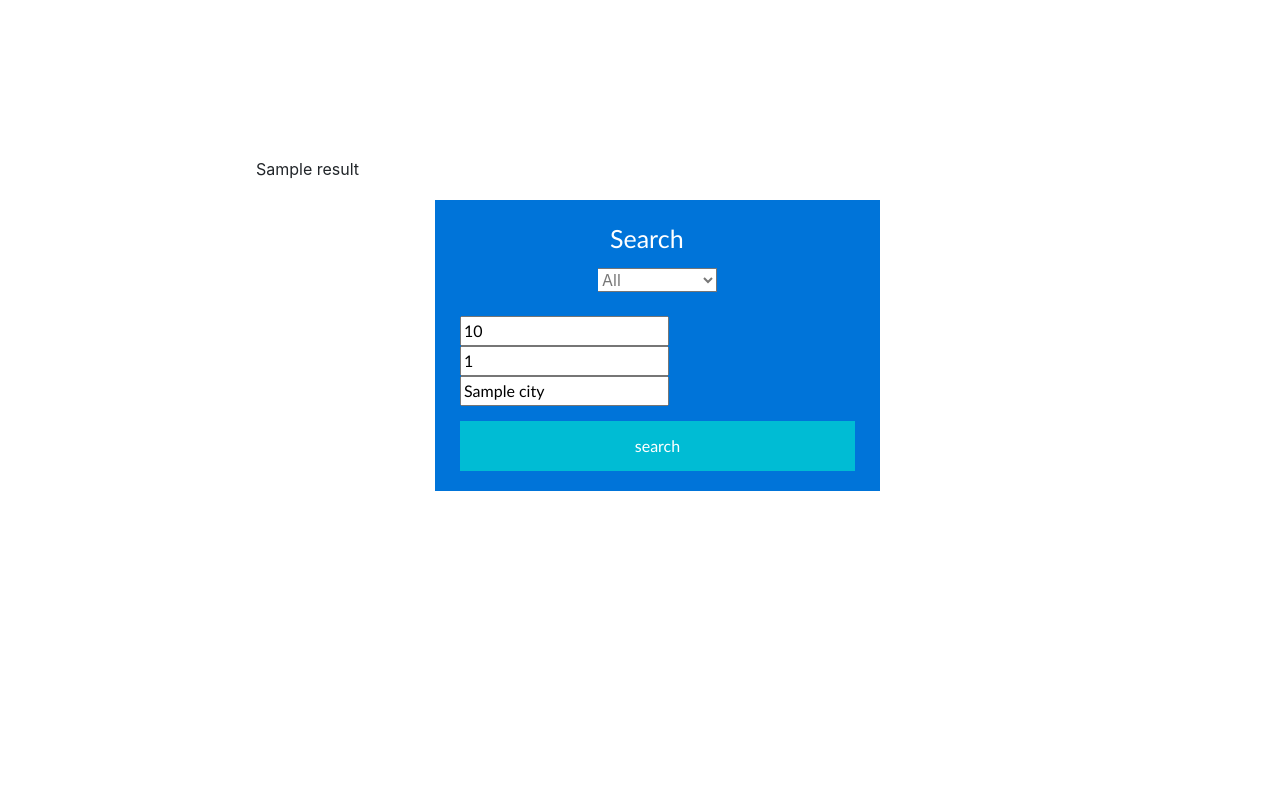
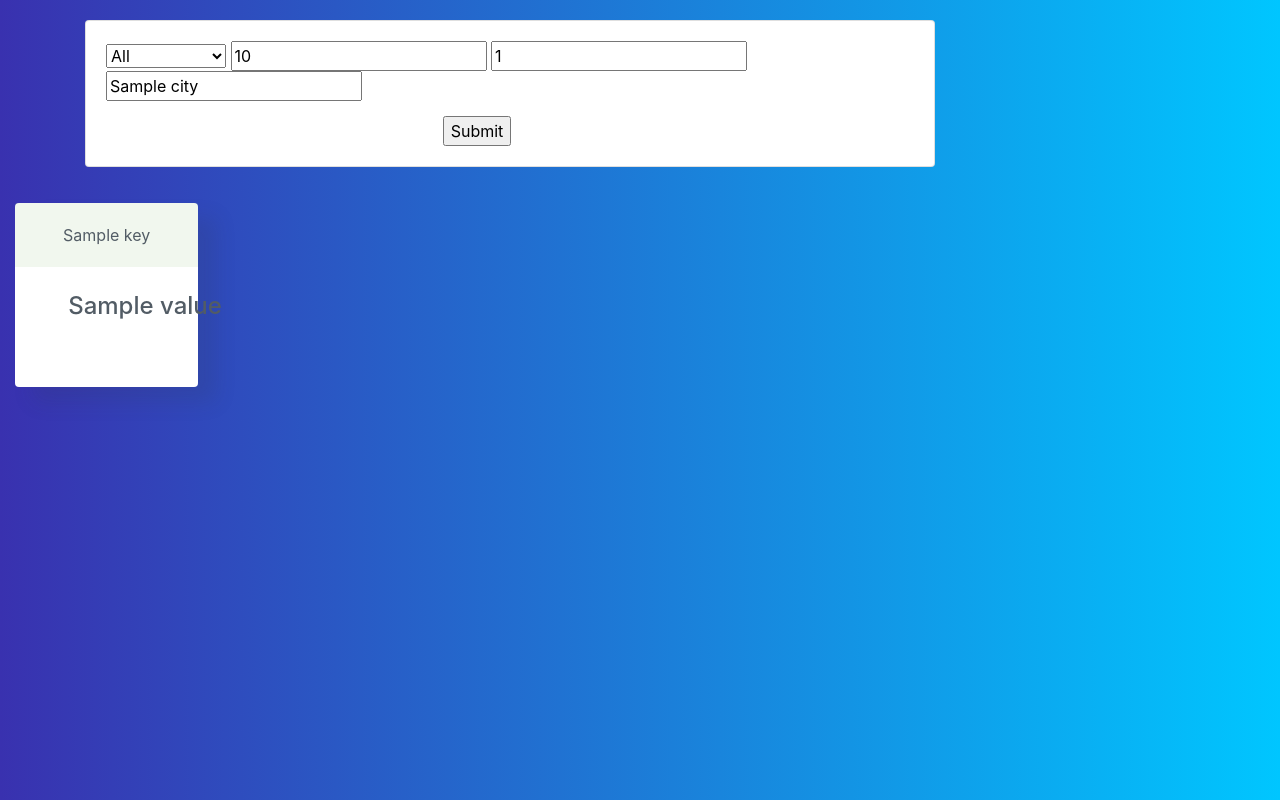
Before and after one commit to m0bi5/realtor, a Django app: template Django/realtor/search/templates/search/search.html in a window 1280 px wide. Run offline with Django 3.2, Linux system fonts and the light colour scheme; the template is opened without the code that fills it: most values are stand-ins (such as "Sample title", 1, 10 or a date in 2020); data that the repository does not hold is empty; some libraries are stand-ins or nearby versions.

Commit message:
search modified

```diff
--- a/Django/realtor/search/templates/search/search.html
+++ b/Django/realtor/search/templates/search/search.html
@@ -1,6 +1,11 @@
-<!-- <form action="{% url 'search' %}" method="post">
+<form action="{% url 'search' %}" method="post">
 {% csrf_token %}
-<select name="type">
+
+<div class="container" style="padding-top: 20px">
+  <div class="card" style="width:850px">
+
+  <div class="card-body">
+     <select name="type" >
 
 	{% if All %}
 		<option selected>All</option>
@@ -29,7 +34,6 @@
 	<input name="price" placeholder="Filter by price">
 	{% endif %}
 
-
   {% if size %}
 	<input name="size" value="{{size}}">
 {% else %}
@@ -43,117 +47,66 @@
 	<input name="city" placeholder="Filter by city">
 {% endif %}
 
+	<br>
 
-<input type="submit" placeholder="Search">
+ 	<div style="padding-top: 15px">
+       <input type="submit" placeholder="Search" class="offset-md-5">
+   </div>
+
+  </div>
+</div>
+</div>
+
+
+
+
+
+
+
+
+
 </form>
+
+
 
 {% if result %}
 
 <div id="result">
-{{result}}
-</div>
-
-{% endif %} -->
-
-
 	{% load static %}
-
 <html>
 	<head>
 		<title>Search</title>
 		<link href="{% static 'css/bootstrap.min.css' %}" rel="stylesheet" id="bootstrap-css">
 		<script src="{% static 'js/bootstrap.min.js' %}"></script>
 		<script src="{% static 'js/jquery.min.js' %}"></script>
-		<link rel="stylesheet" type="text/css" href="{% static 'css/builder.css' %}">
+		<link rel="stylesheet" type="text/css" href="{% static 'css/search.css' %}">
 	</head>
-	<body>
-<link rel="stylesheet" href="https://maxcdn.bootstrapcdn.com/font-awesome/4.5.0/css/font-awesome.min.css">
-<div class="container">
-    <div class="row ">
 
-    	<div class="col-md-5">
-			<form action="{% url 'search' %}" method="post">
-			{% csrf_token %}
-		<div>
-			{% for error in errors %}
-				<span class="error">{{error}}</span><br/>
-			{% endfor %}
+
+<div class="container-fluid">
+	<div class="row">
+		{% for property in result %}
+			{% for key, value in property.items %}
+	        <div class="col-md-2 col-sm-3 ">
+	          <div class="wrimagecard wrimagecard-topimage">
+	              <a href="#">
+	              <div class="wrimagecard-topimage_header" style="background-color: rgba(119, 178, 88, 0.1)">
+	              {{ key }}
 	              </div>
-			<div id="contact-form" class="form-container" data-form-container>
-			<div class="row">
-				<div class="form-title">
-					<span>Search</span>
+	              <div class="wrimagecard-topimage_title">
+	                <h4>{{ value }}
+	                <div class="pull-right badge" id="WrControls"></div></h4>
+	              </div>
+	            </a>
 	          </div>
 	    	</div>
-
-			<select name="type">
-				{% if All %}
-					<option selected>All</option>
-				{% else %}
-					<option>All</option>
-				{% endif %}
-				{% if Land %}
-					<option selected>Land</option>
-				{% else %}
-					<option>Land</option>
-				{% endif %}
-				{% if Appartments %}
-					<option selected>Appartments</option>
-				{% else %}
-					<option>Appartments</option>
-				{% endif %}
-			</select>
-			<div class="input-container">
-				<br>
-				<div class="row">
-
-
-						{% if price %}
-						<input name="price" value="{{price}}">
-						{% else %}
-						<input name="price" placeholder="Filter by price">
-						{% endif %}
+	    	{% endfor %}
+    	{% endfor %}
 
     </div>
 
-				<div class="row">
-
-						{% if size %}
-						<input name="size" value="{{size}}">
-						{% else %}
-						<input name="size" placeholder="Filter by size">
-						{% endif %}
-
-				</div>
-
-				<div class="row">
-
-					{% if city %}
-					<input name="city" value="{{city}}">
-					{% else %}
-					<input name="city" placeholder="Filter by city">
-					{% endif %}
-
-				</div>
-
-
-				<div class="row submit-row">
-					<button type="submit" class="btn btn-block submit-form">search</button>
-				</div>
-			</div>
-			</div>
-			</form>
-			{% if result %}
-				<div id="result">
-				{{result}}
-				</div>
-			{% endif %}
-		</div>
-
-
-
-
-	</div>
 </div>
 </body>
-</html>
+       </body>
+
+{% endif %}
--- a/Django/realtor/static/css/profile.css
+++ b/Django/realtor/static/css/profile.css
@@ -7,6 +7,7 @@ body{
     margin-bottom: 3%;
     border-radius: 0.5rem;
     background: #fff;
+    align-self: center;
 }
 
 .profile-head .nav-tabs{
--- a/Django/realtor/static/css/search.css
+++ b/Django/realtor/static/css/search.css
@@ -1,43 +1,54 @@
-body {
-    padding-top: 50px;
+body{
+    background: -webkit-linear-gradient(left, #3931af, #00c6ff);
 }
-.dropdown.dropdown-lg .dropdown-menu {
-    margin-top: -1px;
-    padding: 6px 20px;
+.wrimagecard{
+    margin-top: 20px;
+    margin-bottom: 1.5rem;
+    text-align: center;
+    position: relative;
+    background: #fff;
+    box-shadow: 18px 15px 20px 0px rgba(46,61,73,0.15);
+    border-radius: 4px;
+    transition: all 0.8s ease;
+    padding: 0px
+
+
 }
-.input-group-btn .btn-group {
-    display: flex !important;
+.wrimagecard .fa{
+    position: relative;
+    font-size: 70px;
 }
-.btn-group .btn {
-    border-radius: 0;
-    margin-left: -1px;
-}
-.btn-group .btn:last-child {
-    border-top-right-radius: 4px;
-    border-bottom-right-radius: 4px;
-}
-.btn-group .form-horizontal .btn[type="submit"] {
-  border-top-left-radius: 4px;
-  border-bottom-left-radius: 4px;
-}
-.form-horizontal .form-group {
-    margin-left: 0;
-    margin-right: 0;
-}
-.form-group .form-control:last-child {
-    border-top-left-radius: 4px;
-    border-bottom-left-radius: 4px;
+.wrimagecard-topimage_header{
+padding: 20px;
 }
 
-@media screen and (min-width: 768px) {
-    #adv-search {
-        width: 500px;
-        margin: 0 auto;
-    }
-    .dropdown.dropdown-lg {
-        position: static !important;
-    }
-    .dropdown.dropdown-lg .dropdown-menu {
-        min-width: 500px;
-    }
+.wrimagecard-topimage_header img {
+width: 10rem;
+height: 5rem;
 }
+a.wrimagecard:hover, .wrimagecard-topimage:hover {
+    box-shadow: 2px 4px 8px 0px rgba(46,61,73,0.2);
+    padding: 5px;
+
+}
+.wrimagecard-topimage a {
+    width: 100%;
+    height: 100%;
+    display: block;
+}
+.wrimagecard-topimage_title{
+ .box-centerside
+  background: url("../images/greybox-center-bg1.jpg") repeat-x scroll center top transparent;
+  float: left;
+  min-height: 100px;
+  width: 260px;
+  padding-top: 25px;
+}
+
+.wrimagecard-topimage a {
+    border-bottom: none;
+    text-decoration: none;
+    color: #525c65;
+    transition: color 0.3s ease;
+    padding: 0px;
+}
```
Also changed, not shown: Django/realtor/dashboard/templates/dashboard/dashboard.html (+9 -9 lines). Lines whose indentation alone changed are shown as unchanged.
